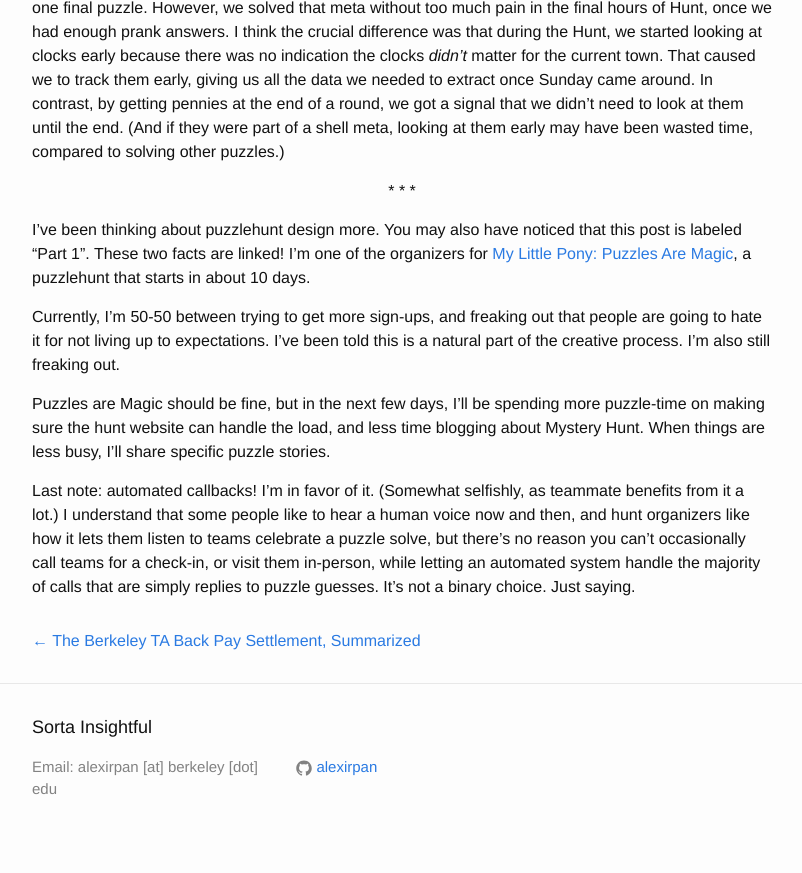
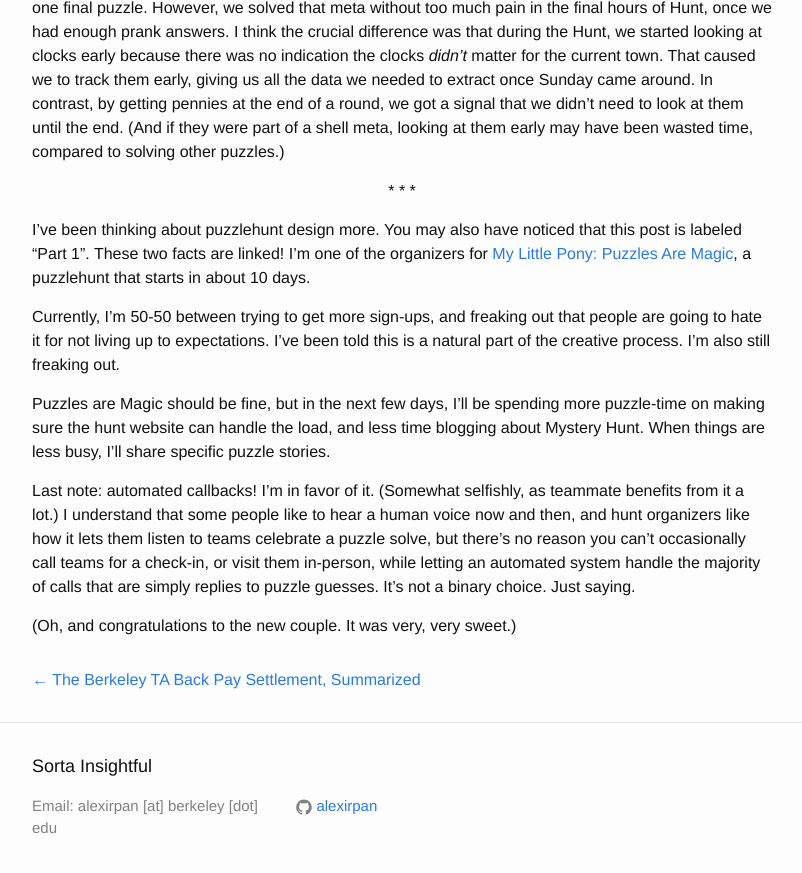
Before and after one commit to alexirpan/alexirpan.github.io, a Jekyll site: the page built from _posts/2020-01-22-mh-2020.markdown, in a window 1280 px wide and 900 px high, scrolled down 1958 px. Shown: the top 873 px of the window, without its empty margins (238-1040 px from the left). Built offline with Jekyll 4.4.1, drawn with Linux system fonts in a browser that asks for light colours; nearby versions of some CDN libraries.

Commit message:
Forgot final note

```diff
--- a/_posts/2020-01-22-mh-2020.markdown
+++ b/_posts/2020-01-22-mh-2020.markdown
@@ -148,3 +148,5 @@
 call teams for a check-in, or visit them in-person, while letting an
 automated system handle the majority of calls that are simply replies to
 puzzle guesses. It's not a binary choice. Just saying.
+
+(Oh, and congratulations to the new couple. It was very, very sweet.)
```
